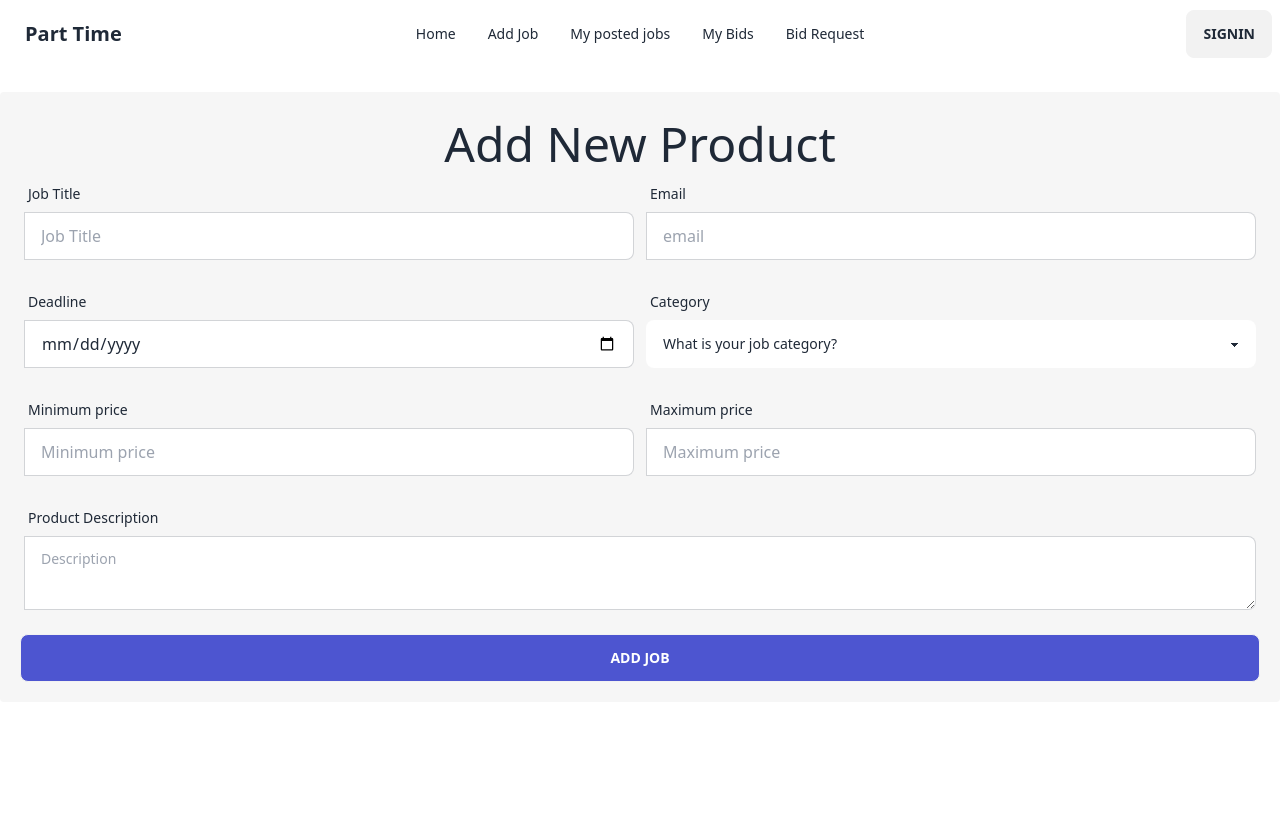
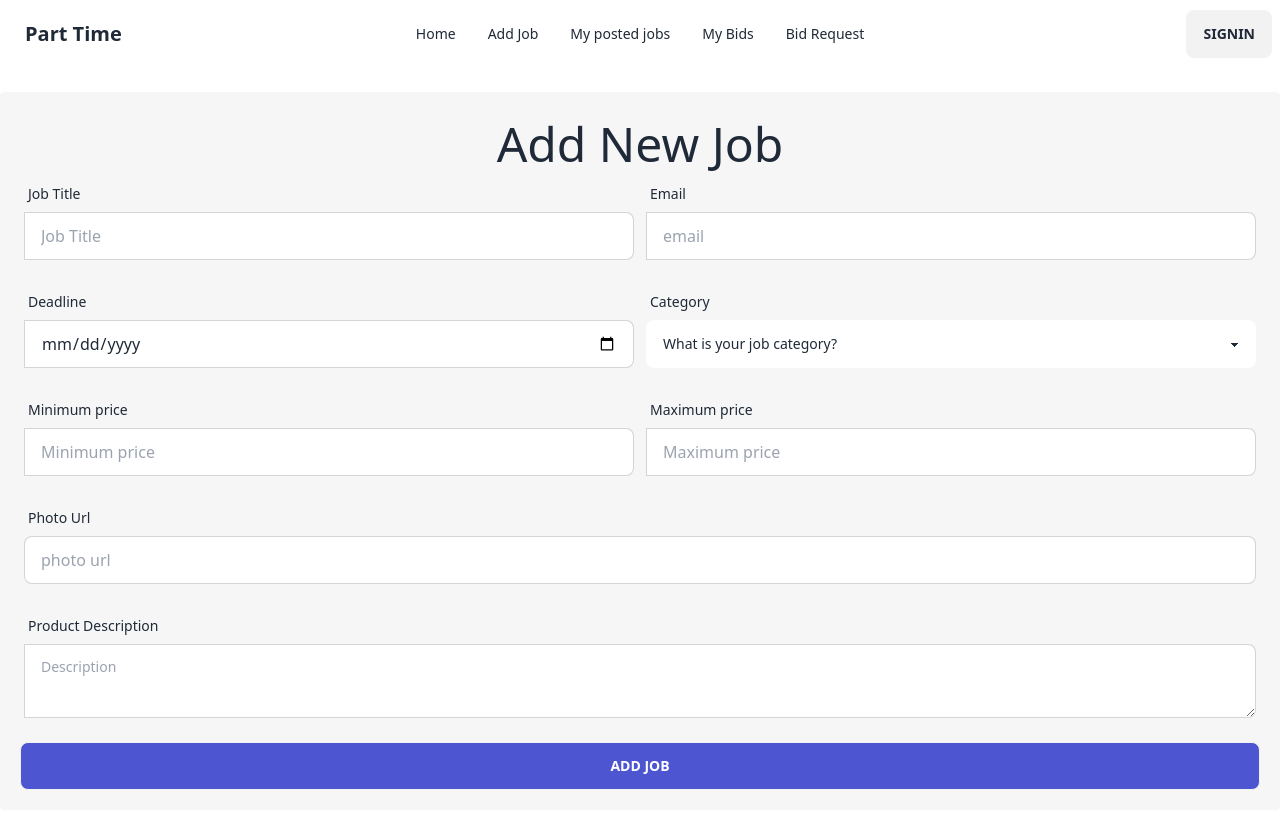
Before and after one commit to iamapusaha/part-time-client, a React (Vite) app: page /add-jobs in a window 1280 px wide. Shown: the top 828 px of the page. Before the commit the page ends 800 px from the top, so only its background shows below. Built offline with nearby package versions, Linux system fonts and the light colour scheme; no server answers.

Commit message:
added photo url field on add job page

```diff
--- a/src/pages/AddJobs/AddJobs.jsx
+++ b/src/pages/AddJobs/AddJobs.jsx
@@ -17,7 +17,8 @@ const AddJobs = () => {
         const maxPrice = form.maxPrice.value;
         const minPrice = form.minPrice.value;
         const discription = form.discription.value;
-        const newJob = { title, email, date, category, minPrice, maxPrice, discription }
+        const photo = form.photo.value;
+        const newJob = { title, email, date, photo, category, minPrice, maxPrice, discription }
         console.log(newJob);
         axios.post('http://localhost:5000/jobs', newJob)
             .then(res => {
@@ -33,7 +34,7 @@ const AddJobs = () => {
     }
     return (
         <div className="container mx-auto my-6 bg-[#F6F6F6] p-5 rounded">
-            <h1 className="text-5xl text-center my-2">Add New Product</h1>
+            <h1 className="text-5xl text-center my-2">Add New Job</h1>
             <form onSubmit={handleAddProduct}>
                 <div className="md:flex gap-3 px-2 md:px-1 mb-6">
                     <div className="form-control w-full">
@@ -96,6 +97,14 @@ const AddJobs = () => {
                 <div className="md:flex gap-3 px-2 md:px-1 mb-6">
                     <div className="form-control w-full">
                         <label className="label">
+                            <span className="label-text">Photo Url</span>
+                        </label>
+                        <input type="text" placeholder="photo url" name="photo" className="input input-bordered" required />
+                    </div>
+                </div>
+                <div className="md:flex gap-3 px-2 md:px-1 mb-6">
+                    <div className="form-control w-full">
+                        <label className="label">
                             <span className="label-text">Product Description</span>
                         </label>
                         <label className="input-group ">
```
